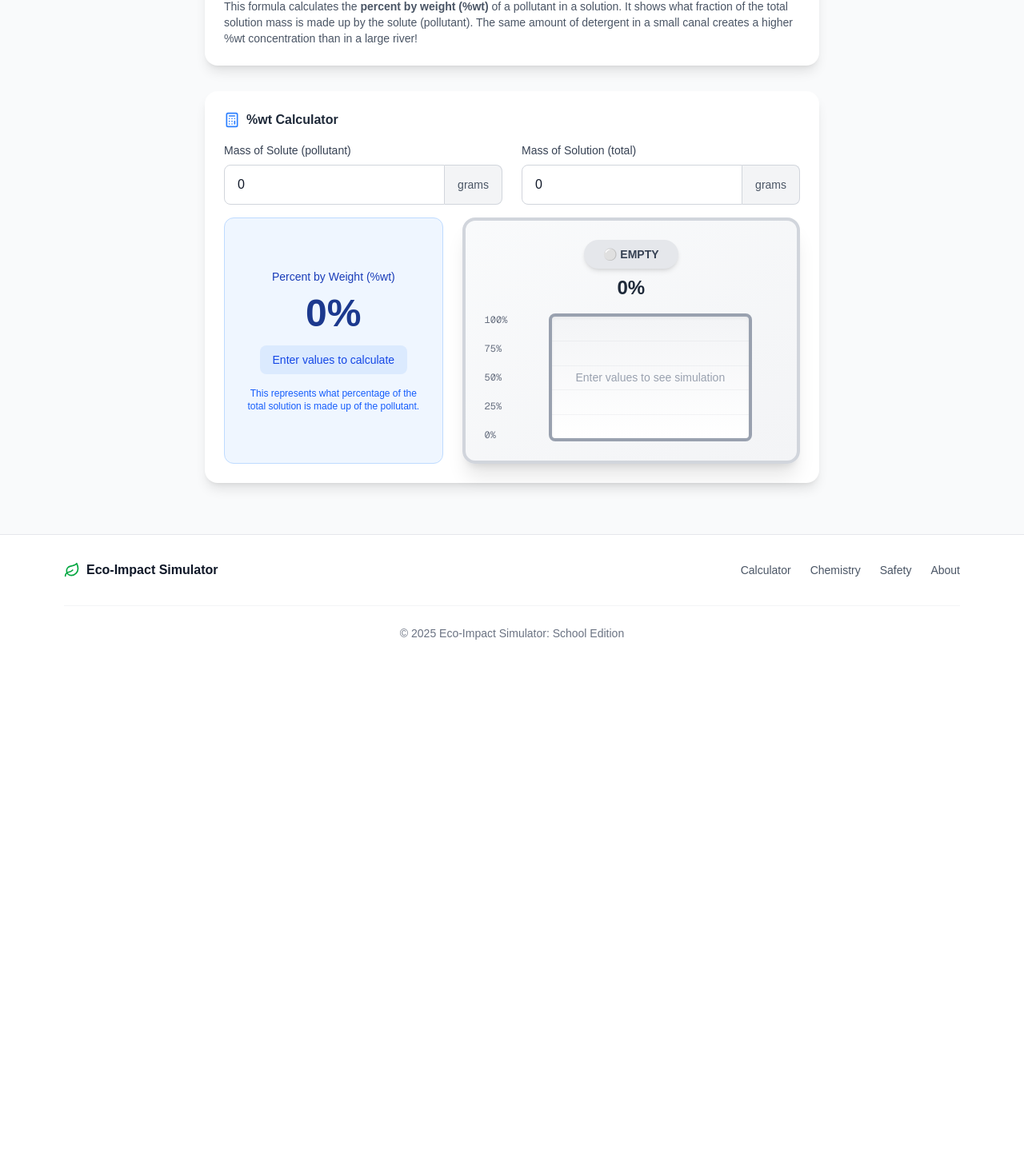
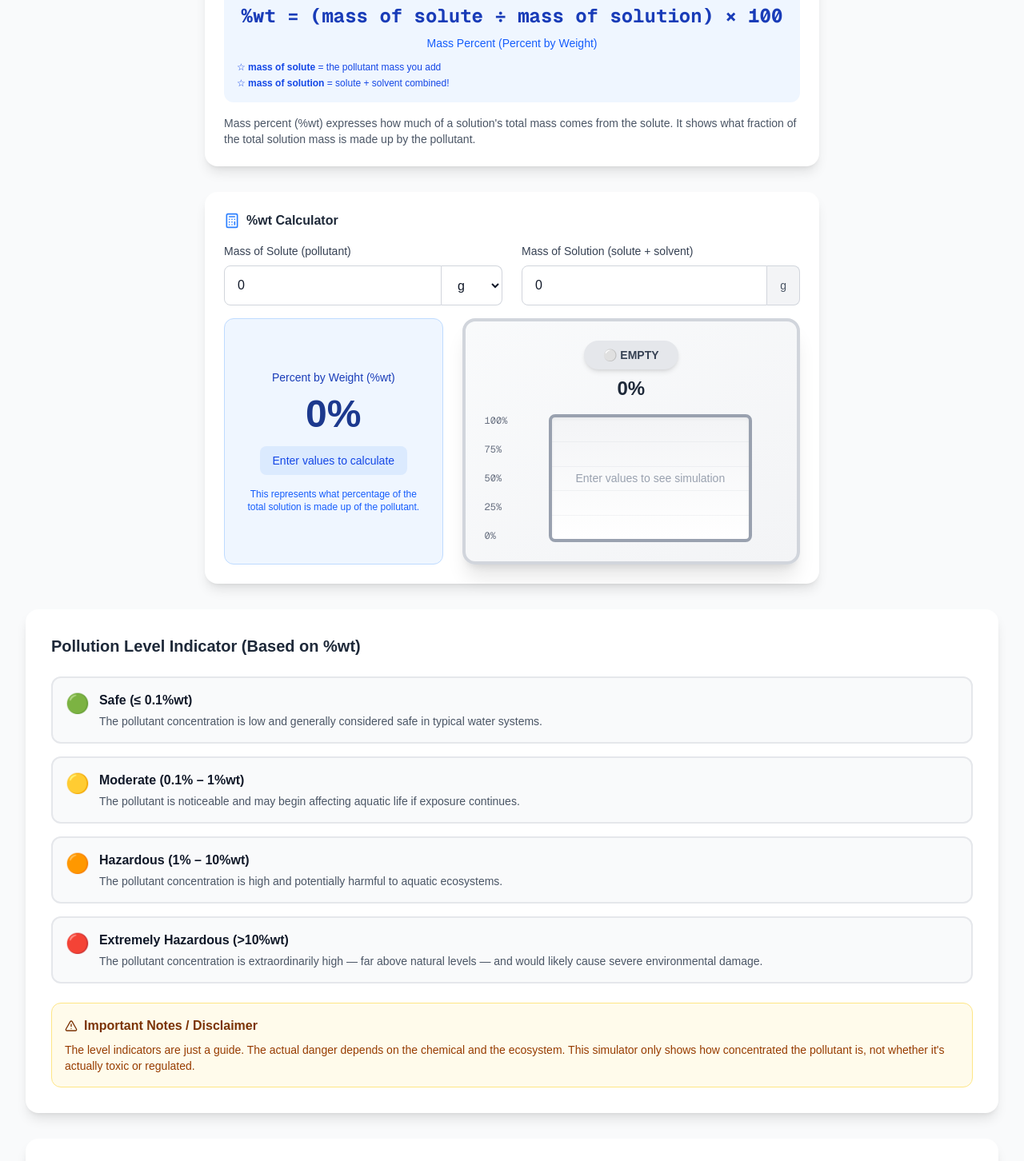
Before and after one commit to ymadz/eco-impact-simulator, a Next.js app in the folder frontend/: page /chemistry in a window 1280 px wide. Shown: the part 622-2074 px from the top of the page at 80% size. Before the commit the page ends 1456 px from the top, so only its background shows below. Built offline with nearby package versions, Linux system fonts and the light colour scheme.

Commit message:
Add unit selector, pollution indicators, and Why & How section to chemistry calculator

```diff
--- a/frontend/app/chemistry/page.tsx
+++ b/frontend/app/chemistry/page.tsx
@@ -12,6 +12,8 @@ export default function ChemistryPage() {
   // %wt Calculator State
   const [massSolute, setMassSolute] = useState(0);
   const [massSolution, setMassSolution] = useState(0);
+  const [massUnit, setMassUnit] = useState<'g' | 'kg' | 'mg'>('g');
+  const [showWhyHow, setShowWhyHow] = useState(false);
 
   // Water Body Comparison State
   const [pollutantType, setPollutantType] = useState('detergent');
@@ -112,18 +114,31 @@ export default function ChemistryPage() {
                 <FlaskConical className="h-5 w-5 text-blue-500" />
                 The Science Behind It
               </h2>
+
+              {/* Key Definitions */}
+              <div className="bg-purple-50 p-4 rounded-xl mb-4 border border-purple-200">
+                <p className="text-sm text-purple-900 mb-2">
+                  <strong>Solute:</strong> The substance being dissolved (e.g., pollutant, detergent)
+                </p>
+                <p className="text-sm text-purple-900">
+                  <strong>Solution:</strong> Solute + Solvent (the combined mixture)
+                </p>
+              </div>
+
               <div className="bg-blue-50 p-4 rounded-xl mb-4">
                 <p className="text-center text-2xl font-mono font-bold text-blue-800 mb-2">
-                  %wt = (mass solute ÷ mass solution) × 100
+                  %wt = (mass of solute ÷ mass of solution) × 100
                 </p>
-                <p className="text-center text-sm text-blue-600">
-                  Percent by Weight (Weight/Weight Percentage)
+                <p className="text-center text-sm text-blue-600 mb-3">
+                  Mass Percent (Percent by Weight)
                 </p>
+                <div className="text-xs text-blue-700 space-y-1">
+                  <p>☆ <strong>mass of solute</strong> = the pollutant mass you add</p>
+                  <p>☆ <strong>mass of solution</strong> = solute + solvent combined!</p>
+                </div>
               </div>
           <p className="text-gray-600 text-sm">
-            This formula calculates the <strong>percent by weight (%wt)</strong> of a pollutant in a solution.
-            It shows what fraction of the total solution mass is made up by the solute (pollutant).
-            The same amount of detergent in a small canal creates a higher %wt concentration than in a large river!
+            Mass percent (%wt) expresses how much of a solution's total mass comes from the solute. It shows what fraction of the total solution mass is made up by the pollutant.
           </p>
         </div>
 
@@ -144,28 +159,36 @@ export default function ChemistryPage() {
                     value={massSolute}
                     onChange={(e) => setMassSolute(Number(e.target.value))}
                     min="0"
+                    step="any"
                     className="flex-1 px-4 py-3 border border-gray-300 rounded-l-lg focus:ring-2 focus:ring-blue-500 focus:border-blue-500 outline-none text-gray-900 bg-white"
                     placeholder="Enter mass"
                   />
-                  <span className="inline-flex items-center px-4 py-3 border border-l-0 border-gray-300 rounded-r-lg bg-gray-100 text-gray-600 text-sm">
-                    grams
-                  </span>
+                  <select
+                    value={massUnit}
+                    onChange={(e) => setMassUnit(e.target.value as 'g' | 'kg' | 'mg')}
+                    className="px-4 py-3 border border-l-0 border-gray-300 rounded-r-lg bg-white text-gray-900 focus:ring-2 focus:ring-blue-500 outline-none"
+                  >
+                    <option value="mg">mg</option>
+                    <option value="g">g</option>
+                    <option value="kg">kg</option>
+                  </select>
                 </div>
               </div>
 
               <div>
-                <label className="block text-sm font-medium text-gray-700 mb-2">Mass of Solution (total)</label>
+                <label className="block text-sm font-medium text-gray-700 mb-2">Mass of Solution (solute + solvent)</label>
                 <div className="flex">
                   <input
                     type="number"
                     value={massSolution}
                     onChange={(e) => setMassSolution(Number(e.target.value))}
                     min="0"
+                    step="any"
                     className="flex-1 px-4 py-3 border border-gray-300 rounded-l-lg focus:ring-2 focus:ring-blue-500 focus:border-blue-500 outline-none text-gray-900 bg-white"
                     placeholder="Enter mass"
                   />
                   <span className="inline-flex items-center px-4 py-3 border border-l-0 border-gray-300 rounded-r-lg bg-gray-100 text-gray-600 text-sm">
-                    grams
+                    {massUnit}
                   </span>
                 </div>
               </div>
@@ -180,7 +203,7 @@ export default function ChemistryPage() {
                   <div className="inline-block px-4 py-2 bg-blue-100 rounded-lg">
                     <p className="text-sm text-blue-700 font-medium">
                       {massSolute > 0 && massSolution > 0
-                        ? `${massSolute}g ÷ ${massSolution}g × 100`
+                        ? `${massSolute}${massUnit} ÷ ${massSolution}${massUnit} × 100`
                         : 'Enter values to calculate'}
                     </p>
                   </div>
@@ -385,6 +408,153 @@ export default function ChemistryPage() {
             </div>
           </div>
         )}
+
+        {/* Pollution Level Indicator */}
+        <div className="bg-white p-8 rounded-2xl shadow-lg mb-8">
+          <h3 className="font-bold text-gray-800 mb-6 text-xl">Pollution Level Indicator (Based on %wt)</h3>
+
+          <div className="space-y-4">
+            <div className={`p-4 rounded-xl border-2 transition-all ${
+              Number(calculatePercentWeight()) <= 0.1 && Number(calculatePercentWeight()) > 0
+                ? 'border-green-500 bg-green-50'
+                : 'border-gray-200 bg-gray-50'
+            }`}>
+              <div className="flex items-start gap-3">
+                <span className="text-2xl">🟢</span>
+                <div>
+                  <h4 className="font-bold text-gray-900 mb-1">Safe (≤ 0.1%wt)</h4>
+                  <p className="text-sm text-gray-600">
+                    The pollutant concentration is low and generally considered safe in typical water systems.
+                  </p>
+                </div>
+              </div>
+            </div>
+
+            <div className={`p-4 rounded-xl border-2 transition-all ${
+              Number(calculatePercentWeight()) > 0.1 && Number(calculatePercentWeight()) <= 1
+                ? 'border-yellow-500 bg-yellow-50'
+                : 'border-gray-200 bg-gray-50'
+            }`}>
+              <div className="flex items-start gap-3">
+                <span className="text-2xl">🟡</span>
+                <div>
+                  <h4 className="font-bold text-gray-900 mb-1">Moderate (0.1% – 1%wt)</h4>
+                  <p className="text-sm text-gray-600">
+                    The pollutant is noticeable and may begin affecting aquatic life if exposure continues.
+                  </p>
+                </div>
+              </div>
+            </div>
+
+            <div className={`p-4 rounded-xl border-2 transition-all ${
+              Number(calculatePercentWeight()) > 1 && Number(calculatePercentWeight()) <= 10
+                ? 'border-orange-500 bg-orange-50'
+                : 'border-gray-200 bg-gray-50'
+            }`}>
+              <div className="flex items-start gap-3">
+                <span className="text-2xl">🟠</span>
+                <div>
+                  <h4 className="font-bold text-gray-900 mb-1">Hazardous (1% – 10%wt)</h4>
+                  <p className="text-sm text-gray-600">
+                    The pollutant concentration is high and potentially harmful to aquatic ecosystems.
+                  </p>
+                </div>
+              </div>
+            </div>
+
+            <div className={`p-4 rounded-xl border-2 transition-all ${
+              Number(calculatePercentWeight()) > 10
+                ? 'border-red-600 bg-red-50'
+                : 'border-gray-200 bg-gray-50'
+            }`}>
+              <div className="flex items-start gap-3">
+                <span className="text-2xl">🔴</span>
+                <div>
+                  <h4 className="font-bold text-gray-900 mb-1">Extremely Hazardous (&gt;10%wt)</h4>
+                  <p className="text-sm text-gray-600">
+                    The pollutant concentration is extraordinarily high — far above natural levels — and would likely cause severe environmental damage.
+                  </p>
+                </div>
+              </div>
+            </div>
+          </div>
+
+          <div className="mt-6 bg-amber-50 border border-amber-200 p-4 rounded-xl">
+            <h4 className="font-bold text-amber-900 mb-2 flex items-center gap-2">
+              <AlertTriangle className="h-4 w-4" />
+              Important Notes / Disclaimer
+            </h4>
+            <p className="text-sm text-amber-800">
+              The level indicators are just a guide. The actual danger depends on the chemical and the ecosystem. This simulator only shows how concentrated the pollutant is, not whether it&apos;s actually toxic or regulated.
+            </p>
+          </div>
+        </div>
+
+        {/* Why & How Dropdown */}
+        <div className="bg-white p-6 rounded-2xl shadow-lg mb-8">
+          <button
+            onClick={() => setShowWhyHow(!showWhyHow)}
+            className="w-full flex items-center justify-between text-left"
+          >
+            <h3 className="font-bold text-gray-800 text-xl flex items-center gap-2">
+              <Info className="h-5 w-5 text-purple-600" />
+              The Why &amp; How
+            </h3>
+            <span className="text-2xl text-gray-400">{showWhyHow ? '−' : '+'}</span>
+          </button>
+
+          {showWhyHow && (
+            <div className="mt-6 space-y-6 animate-in fade-in duration-300">
+              {/* Why %wt is appropriate */}
+              <div className="bg-purple-50 p-5 rounded-xl border border-purple-200">
+                <h4 className="font-bold text-purple-900 mb-3">Why %wt is the appropriate concentration formula:</h4>
+                <p className="text-sm text-purple-800 leading-relaxed">
+                  Mass percent is especially useful in chemistry contexts, such as its use in the simulation, because mass percent is independent of temperature or volume, making it robust for computational models where physical conditions may vary or be abstract, and where numeric consistency is key.
+                </p>
+                <a
+                  href="https://chem.libretexts.org/Bookshelves/General_Chemistry/Book%3A_General_Chemistry_-An_Atoms_First_Approach(Halpern)/Unit_5%3A_States_of_Matter/Chapter_13%3A_Solutions/Chapter_13.3%3A_Units_for_Concentration"
+                  target="_blank"
+                  rel="noopener noreferrer"
+                  className="text-xs text-purple-600 hover:underline mt-2 inline-block"
+                >
+                  Source: Halpern, J. - General Chemistry (LibreTexts)
+                </a>
+              </div>
+
+              {/* Why not other formulas */}
+              <div className="bg-blue-50 p-5 rounded-xl border border-blue-200">
+                <h4 className="font-bold text-blue-900 mb-3">Why not the other concentration formulas?</h4>
+                <p className="text-sm text-blue-800 leading-relaxed">
+                  Molarity (mol/L), which shifts with temperature, volume, and density, can introduce inconsistent concentration values in a simulation that doesn&apos;t hold physical temperature constant. Units like ppm/ppb are used for very low concentrations, but the simulator deals with a broader range of pollutant loads that are meaningfully expressed as a percentage of total solution mass, which makes %wt both interpretable and scientifically valid.
+                </p>
+                <a
+                  href="https://chem.libretexts.org/Bookshelves/General_Chemistry/Book%3A_General_Chemistry_-An_Atoms_First_Approach(Halpern)/Unit_5%3A_States_of_Matter/Chapter_13%3A_Solutions/Chapter_13.3%3A_Units_for_Concentration"
+                  target="_blank"
+                  rel="noopener noreferrer"
+                  className="text-xs text-blue-600 hover:underline mt-2 inline-block"
+                >
+                  Source: Halpern, J. - General Chemistry (LibreTexts)
+                </a>
+              </div>
+
+              {/* Environmental relevance */}
+              <div className="bg-green-50 p-5 rounded-xl border border-green-200">
+                <h4 className="font-bold text-green-900 mb-3">How is %wt useful/relevant to environmental chemistry?</h4>
+                <p className="text-sm text-green-800 leading-relaxed">
+                  Mass percent is particularly appropriate for environmental chemistry because environmental systems often involve variable temperatures and changing volumes (for example, sunlight warming surface water or mixing with rainwater). By using mass percent rather than volume‑based units like molarity, the simulator ensures that the concentration metric remains consistent and physically meaningful under different environmental conditions.
+                </p>
+                <a
+                  href="https://openstax.org/books/chemistry/pages/3-4-other-units-for-solution-concentrations"
+                  target="_blank"
+                  rel="noopener noreferrer"
+                  className="text-xs text-green-600 hover:underline mt-2 inline-block"
+                >
+                  Source: OpenStax - Chemistry
+                </a>
+              </div>
+            </div>
+          )}
+        </div>
 
         {/* Key Lesson */}
         {massSolute > 0 && massSolution > 0 && (
```
